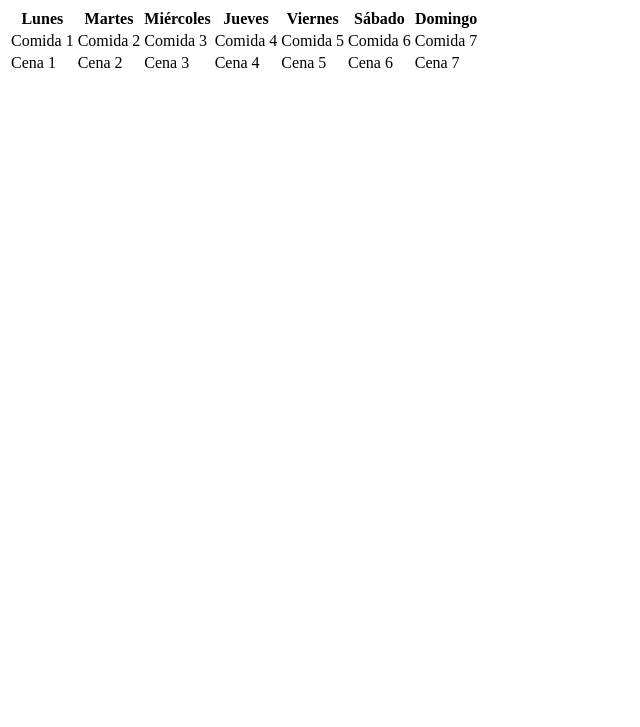
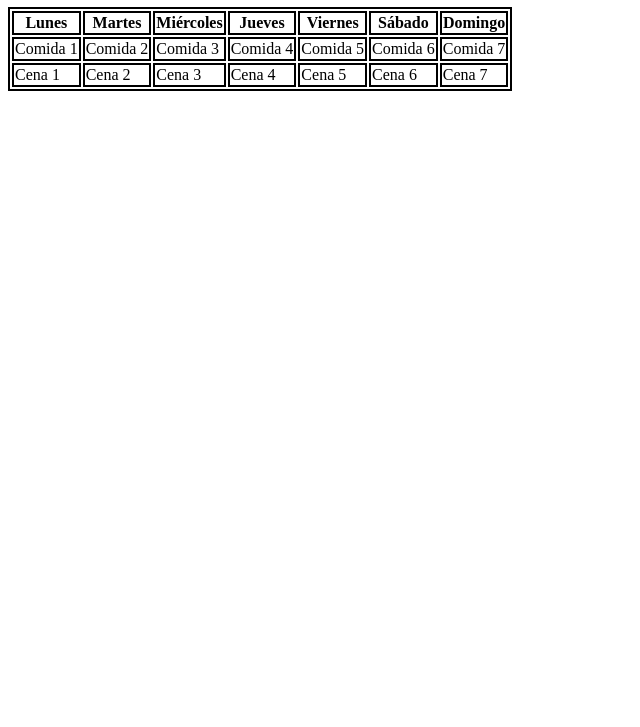
Before and after one commit to Emma-cebada/ejercicios-de-adalab, a plain HTML site: page modulo-1-leccion-02-ejercicio-1/index.html in a window 1280 px wide. Shown: the part 73-800 px from the top of the page, without its empty margins (0-640 px from the left). Drawn offline with Linux system fonts and the light colour scheme.

Commit message:
Tabla con bordes terminada

```diff
--- a/modulo-1-leccion-02-ejercicio-1/index.html
+++ b/modulo-1-leccion-02-ejercicio-1/index.html
@@ -4,6 +4,11 @@
     <meta charset="UTF-8">
     <meta name="viewport" content="width=device-width, initial-scale=1.0">
     <title>Comida para la semana</title>
+    <style>
+      table, th, td {
+  border: 2px solid black;
+}
+    </style>
 </head>
 <body>
     <h1>Organizando la semana</h1>
@@ -36,11 +41,6 @@
           <td>Cena 6</td>
           <td>Cena 7</td>
         </tr>
-        <tr>
-          <td></td>
-          <td></td>
-          <td></td>
-        </tr>
       </table>
 </body>
 </html>
```
